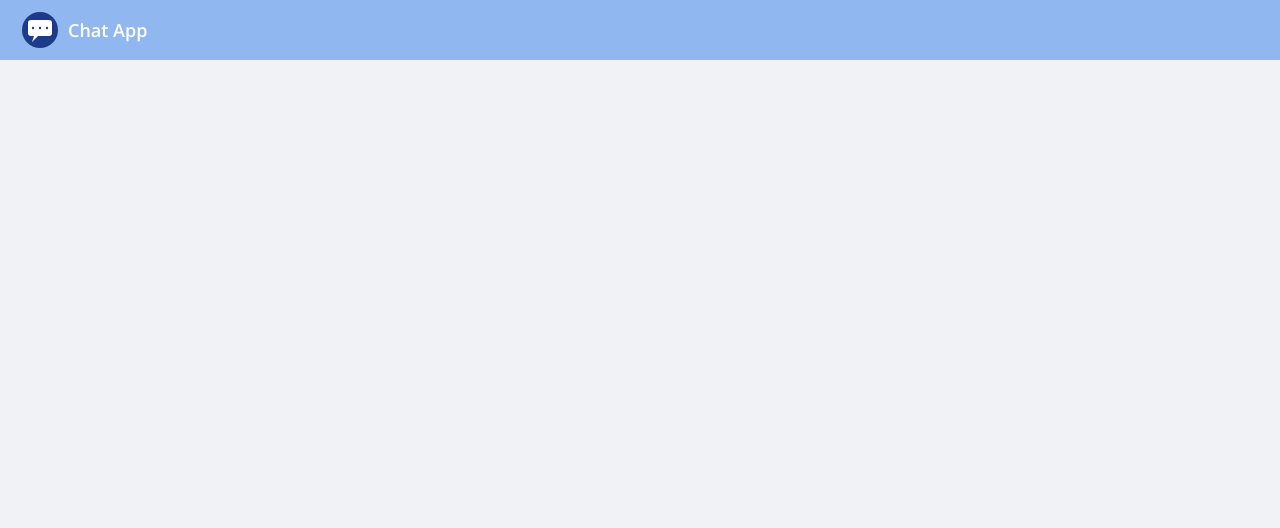
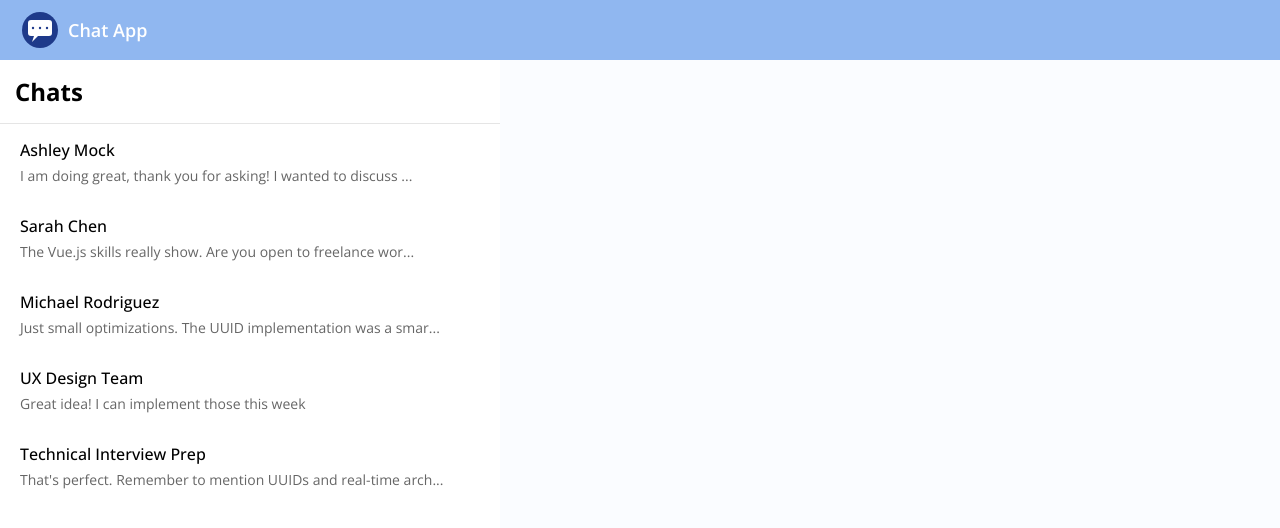
Before and after one commit to ruslanskrims/chat-app, a Vue app: page /chat in a window 1280 px wide. Before the commit this address had no page. Shown: the top 528 px of the page. Built offline with nearby package versions, Linux system fonts and the light colour scheme.

Commit message:
refactor: renamed view, added redirection to "/chat" route on "/"

```diff
--- a/src/router/index.ts
+++ b/src/router/index.ts
@@ -1,13 +1,17 @@
 import { createRouter, createWebHistory } from 'vue-router'
-import HomeView from '../views/HomeView.vue'
+import ChatView from '../views/ChatView.vue'
 
 const router = createRouter({
   history: createWebHistory(import.meta.env.BASE_URL),
   routes: [
     {
       path: '/',
-      name: 'home',
-      component: HomeView,
+      redirect: '/chat',
+    },
+    {
+      path: '/chat',
+      name: 'chat',
+      component: ChatView,
     },
   ],
 })
```
Also changed, not shown: src/views/ChatView.vue (renamed from src/views/HomeView.vue).
